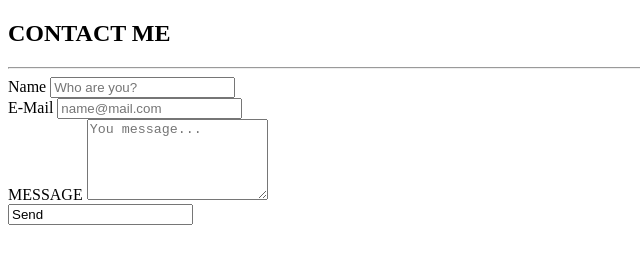
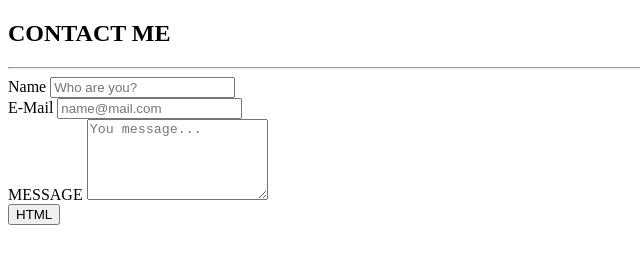
Before and after one commit to jha00/Contact-us-backend, a website: page index.html in a window 1280 px wide. Shown: the whole page, without its empty margins (0-640 px from the left). Drawn offline with nearby package versions, Linux system fonts and the light colour scheme.

Commit message:
Update index.html

```diff
--- a/index.html
+++ b/index.html
@@ -26,7 +26,7 @@
                 <label for="msg">MESSAGE</label>
                 <textarea id="msg" rows="5" name="msg" placeholder="You message..."></textarea>
               </div>
-              <input type="Send" value="Send" />
+              <button type="Send" value="Send">HTML</button>
             </form>
           </div>
     </section>
```
